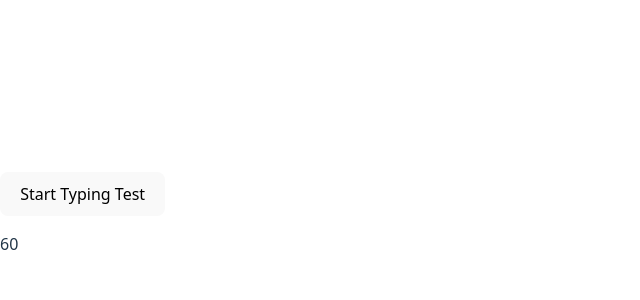
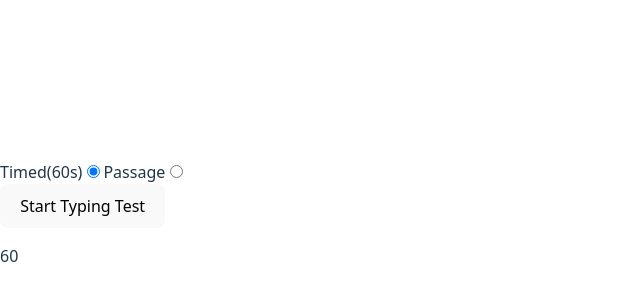
Before and after one commit to SanazBHMN/typing-speed-test, a React (Vite) app: page / in a window 1280 px wide. Shown: the part 178-478 px from the top of the page, without its empty margins (0-640 px from the left). Built offline with nearby package versions, Linux system fonts and the light colour scheme.

Commit message:
Switch between modes

```diff
--- a/src/App.jsx
+++ b/src/App.jsx
@@ -2,6 +2,7 @@ import { useRef, useState } from "react";
 
 function App() {
   const [secondsLeft, setSecondsLeft] = useState(60);
+  const [mode, setMode] = useState("timed");
   const intervalRef = useRef(null);
 
   const startCountDown = () => {
@@ -19,8 +20,33 @@ function App() {
     }, 1000);
   };
 
+  const handleModeChange = (event) => {
+    setMode(event.target.value);
+  };
+
   return (
     <div>
+      {/* Mode: Timed | Passage */}
+      <div>
+        <label htmlFor="timed">Timed(60s)</label>
+        <input
+          type="radio"
+          name=""
+          id="timed"
+          value="timed"
+          checked={mode === "timed"}
+          onChange={handleModeChange}
+        />
+        <label htmlFor="passage">Passage</label>
+        <input
+          type="radio"
+          name=""
+          id="passage"
+          value="passage"
+          checked={mode === "passage"}
+          onChange={handleModeChange}
+        />
+      </div>
       <button onClick={startCountDown}>Start Typing Test</button>
       <p>{secondsLeft}</p>
     </div>
```
